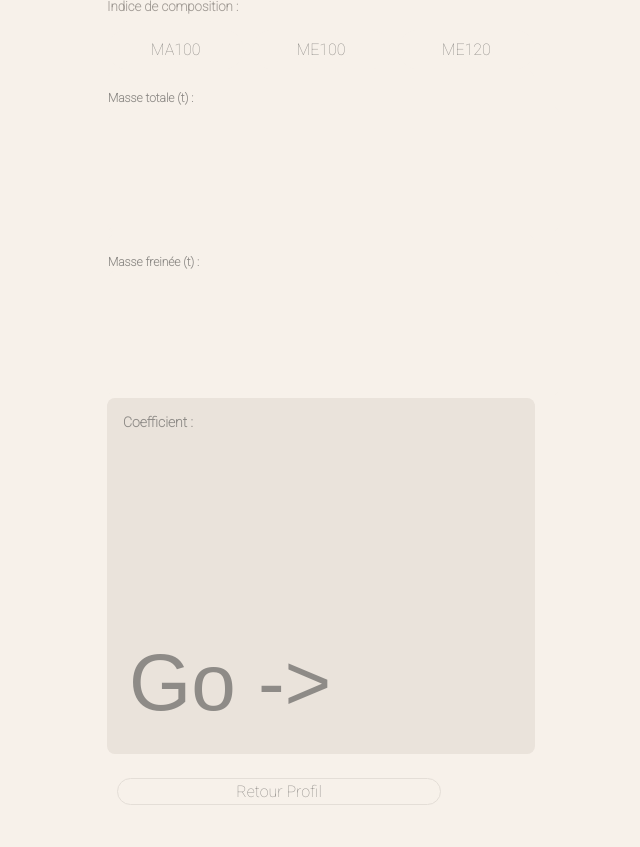
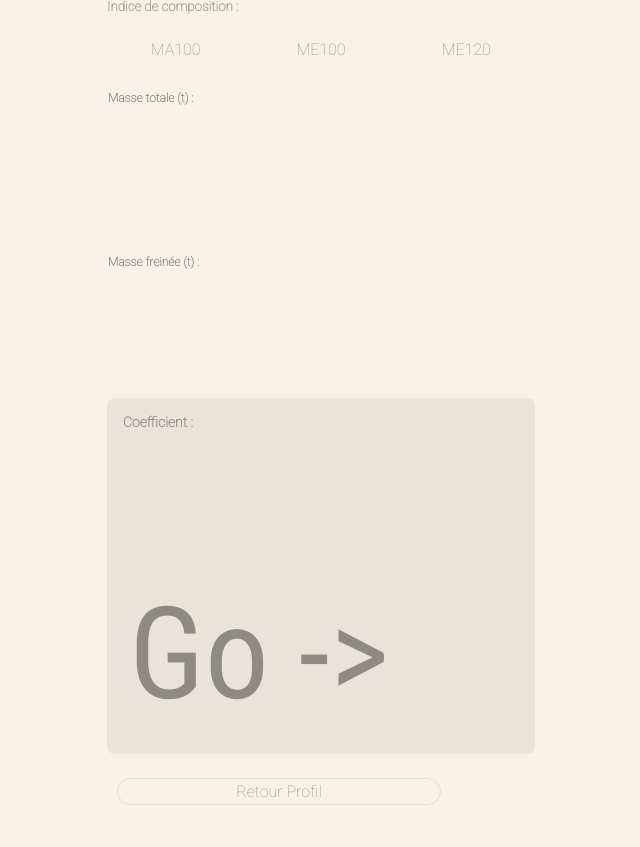
Before and after one commit to MarcBelly/kvb_monamour, a Flask app: page / in a window 1280 px wide. Shown: the part 105-952 px from the top of the page, without its empty margins (319-959 px from the left). Run offline with Flask 3, Linux system fonts and the light colour scheme; the visitor is signed in with stand-in values (Sample User, id 1); data that the repository does not hold is empty; some web fonts are replaced.

Commit message:
modif avec dufil

```diff
--- a/app.py
+++ b/app.py
@@ -45,8 +45,8 @@ def index():
         masse_freinee = request.form.get("masse_freinee")
 
         try:
-            masse_totale = float(masse_totale)
-            masse_freinee = float(masse_freinee)
+            masse_totale = int(float(masse_totale))
+            masse_freinee = int(float(masse_freinee))
 
             db_cursor = db.cursor()
 
--- a/static/home.css
+++ b/static/home.css
@@ -6,6 +6,11 @@
 @font-face {
     font-family: 'Roboto-Thin';
     src: url(../static/font/static/Roboto-Thin.ttf);
+}
+
+@font-face {
+  font-family: 'Roboto_condensed-Regular';
+  src: url(../static/font/static/Roboto_Condensed-Regular.ttf)
 }
 
 body {
@@ -191,9 +196,9 @@ h5 {
 .calcul button {
   background-color: transparent;
   border: none;
-  font-size: 5rem;
+  font-size: 8rem;
   font-weight: 400;
-  font-family: 'Roboto-Black', sans-serif;
+  font-family: 'Roboto_condensed-Regular';
   color: #8E8B87;
   cursor: pointer;
   transition: color 0.2s;
@@ -223,7 +228,8 @@ h5 {
 }
 
 .result-calcul .value {
-  font-size: 3rem;
+  font-family: 'Roboto_condensed-Regular';
+  font-size: 8rem;
   font-weight: 700;
   color: #000;
   line-height: 1;
```
Also changed, not shown: 1 other file.
